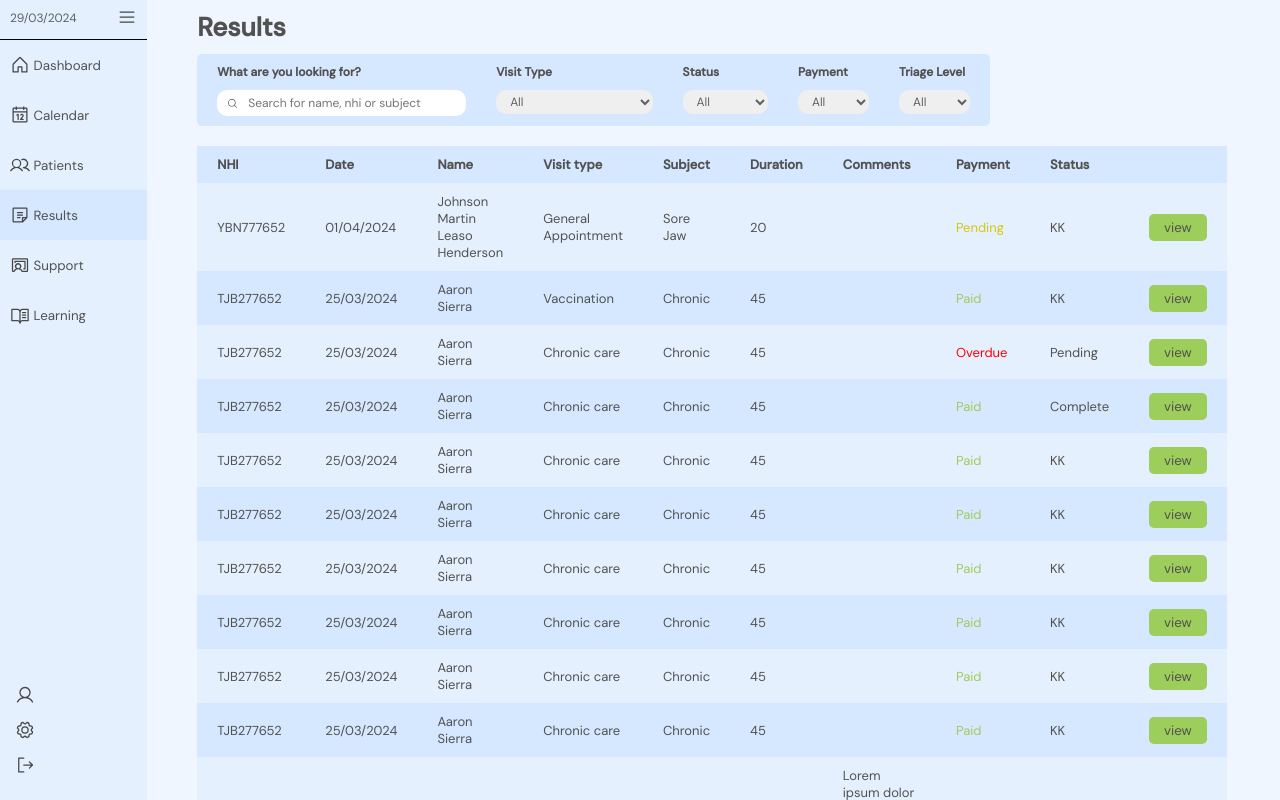
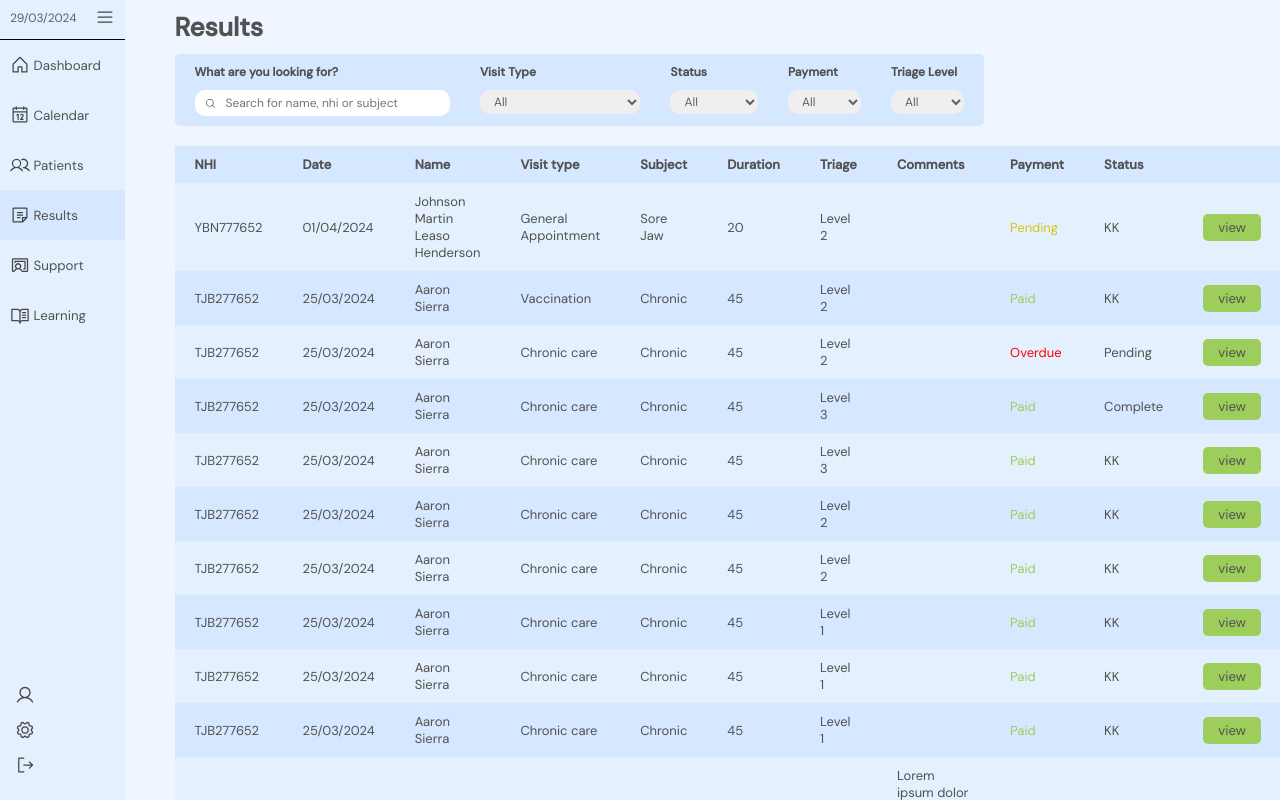
Before and after one commit to DiamondD7/yougotjob_client, a React (Vite) app: page /home in a window 1280 px wide. Both pictures are taken after a click on the button "Results". Shown: the top 800 px of the page. Built offline with nearby package versions, Linux system fonts and the light colour scheme.

Commit message:
added triage level filter

```diff
--- a/src/assets/js/usermock.js
+++ b/src/assets/js/usermock.js
@@ -40,6 +40,7 @@ export const PatientResultData = [
     VisitType: "General Appointment",
     Subject: "Sore Jaw",
     Duration: "20",
+    TriageLevel:"Level 2",
     Comments: "",
     Payment: "Pending",
     Status: "KK",
@@ -52,6 +53,7 @@ export const PatientResultData = [
     VisitType: "Vaccination",
     Subject: "Chronic",
     Duration: "45",
+    TriageLevel:"Level 2",
     Comments: "",
     Payment: "Paid",
     Status: "KK",
@@ -64,6 +66,7 @@ export const PatientResultData = [
     VisitType: "Chronic care",
     Subject: "Chronic",
     Duration: "45",
+    TriageLevel:"Level 2",
     Comments: "",
     Payment: "Overdue",
     Status: "Pending",
@@ -76,6 +79,7 @@ export const PatientResultData = [
     VisitType: "Chronic care",
     Subject: "Chronic",
     Duration: "45",
+    TriageLevel:"Level 3",
     Comments: "",
     Payment: "Paid",
     Status: "Complete",
@@ -88,6 +92,7 @@ export const PatientResultData = [
     VisitType: "Chronic care",
     Subject: "Chronic",
     Duration: "45",
+    TriageLevel:"Level 3",
     Comments: "",
     Payment: "Paid",
     Status: "KK",
@@ -100,6 +105,7 @@ export const PatientResultData = [
     VisitType: "Chronic care",
     Subject: "Chronic",
     Duration: "45",
+    TriageLevel:"Level 2",
     Comments: "",
     Payment: "Paid",
     Status: "KK",
@@ -112,6 +118,7 @@ export const PatientResultData = [
     VisitType: "Chronic care",
     Subject: "Chronic",
     Duration: "45",
+    TriageLevel:"Level 2",
     Comments: "",
     Payment: "Paid",
     Status: "KK",
@@ -124,6 +131,7 @@ export const PatientResultData = [
     VisitType: "Chronic care",
     Subject: "Chronic",
     Duration: "45",
+    TriageLevel:"Level 1",
     Comments: "",
     Payment: "Paid",
     Status: "KK",
@@ -136,6 +144,7 @@ export const PatientResultData = [
     VisitType: "Chronic care",
     Subject: "Chronic",
     Duration: "45",
+    TriageLevel:"Level 1",
     Comments: "",
     Payment: "Paid",
     Status: "KK",
@@ -148,6 +157,7 @@ export const PatientResultData = [
     VisitType: "Chronic care",
     Subject: "Chronic",
     Duration: "45",
+    TriageLevel:"Level 1",
     Comments: "",
     Payment: "Paid",
     Status: "KK",
@@ -160,6 +170,7 @@ export const PatientResultData = [
     VisitType: "Chronic care",
     Subject: "Chronic",
     Duration: "45",
+    TriageLevel:"Level 1",
     Comments:
       "Lorem ipsum dolor sit amet, consectetur adipisicing elit. Minus iure quae accusamus tenetur quibusdam esse porro iusto",
     Payment: "Paid",
@@ -173,6 +184,7 @@ export const PatientResultData = [
     VisitType: "Chronic care",
     Subject: "Chronic",
     Duration: "45",
+    TriageLevel:"Level 1",
     Comments: "",
     Payment: "Paid",
     Status: "KK",
@@ -185,6 +197,7 @@ export const PatientResultData = [
     VisitType: "Chronic care",
     Subject: "Chronic",
     Duration: "45",
+    TriageLevel:"Level 2",
     Comments: "",
     Payment: "Paid",
     Status: "KK",
@@ -197,6 +210,7 @@ export const PatientResultData = [
     VisitType: "Chronic care",
     Subject: "Chronic",
     Duration: "45",
+    TriageLevel:"Level 2",
     Comments: "",
     Payment: "Paid",
     Status: "KK",
@@ -209,6 +223,7 @@ export const PatientResultData = [
     VisitType: "Chronic care",
     Subject: "Chronic",
     Duration: "45",
+    TriageLevel:"Level 2",
     Comments: "",
     Payment: "Paid",
     Status: "KK",
@@ -221,6 +236,7 @@ export const PatientResultData = [
     VisitType: "Chronic care",
     Subject: "Chronic",
     Duration: "45",
+    TriageLevel:"Level 2",
     Comments: "",
     Payment: "Paid",
     Status: "KK",
--- a/src/components/Results/Results.jsx
+++ b/src/components/Results/Results.jsx
@@ -79,7 +79,10 @@ const FilterResults = ({
         </div>
         <div style={{ width: "10%" }}>
           <h4 style={{ fontSize: "12px" }}>Triage Level</h4>
-          <select className="filter-result__dropdown">
+          <select
+            className="filter-result__dropdown"
+            onChange={(e) => setSearchField(e.target.value)}
+          >
             <option value="">All</option>
             <option>Level 1</option>
             <option>Level 2</option>
@@ -152,6 +155,7 @@ const Results = () => {
                     <th>Visit type</th>
                     <th>Subject</th>
                     <th>Duration</th>
+                    <th>Triage</th>
                     <th>Comments</th>
                     <th>Payment</th>
                     <th>Status</th>
@@ -183,6 +187,9 @@ const Results = () => {
                         ) ||
                         data.Payment.toLowerCase().includes(
                           searchField.toLowerCase()
+                        ) ||
+                        data.TriageLevel.toLowerCase().includes(
+                          searchField.toLowerCase()
                         )
                     )
                     .map((data, index) => (
@@ -195,6 +202,7 @@ const Results = () => {
                         <td>{data.VisitType}</td>
                         <td>{data.Subject}</td>
                         <td>{data.Duration}</td>
+                        <td>{data.TriageLevel}</td>
                         <td>{data.Comments}</td>
                         <td
                           style={
```
